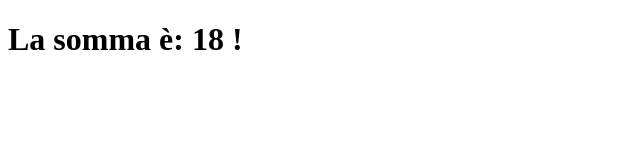
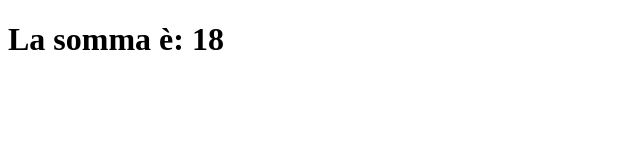
Before and after one commit to alessiobo/React-Exercices, a React (Create React App) app in the folder esercizi/: page / in a window 1280 px wide. Shown: the top 160 px of the page, without its empty margins (0-640 px from the left). Built offline with nearby package versions, Linux system fonts and the light colour scheme.

Commit message:
add function3

```diff
--- a/esercizi/src/App.js
+++ b/esercizi/src/App.js
@@ -1,10 +1,14 @@
 import React from "react";
-import { Sum } from "./Sum";
+import Sum from "./Sum";
 
-export function App() {
-  return (
-    <div>
-      <Sum numbers={[3, 6, 9]}/>
-    </div>
-  )
+class App extends React.Component {
+  render() {
+    return (
+      <div>
+        <Sum />
+      </div>
+    );
+  }
 }
+
+export default App;
--- a/esercizi/src/Sum.js
+++ b/esercizi/src/Sum.js
@@ -1,12 +1,13 @@
-//Write a Sum function component that receives a numbers prop (expected to be an array of numbers) and renders the
-//sum of all numbers in the array within a h1 tag.
+//What happens if the numbers prop of the Sum component is not set?
+ // Numbers è undfined
+
+//How can you set a default value for this prop?
 
 import React from "react";
 
-export function Sum( {numbers} ) {
-  return (
-    <div>
-      <h1>La somma è: {numbers.reduce((a,b) => a + b, 0)} ! </h1>
-    </div>
-  )
-}
+const Sum = ({ numbers = [3, 6, 9] }) => {
+  const result = numbers.reduce((a, b) => a + b, 0);
+  return <h1>La somma è: {result}</h1>;
+};
+
+export default Sum;
--- a/esercizi/src/index.js
+++ b/esercizi/src/index.js
@@ -1,6 +1,6 @@
 import React from "react";
 import ReactDOM from "react-dom/client";
-import {App} from "./App";
+import App from "./App";
 
 const root = ReactDOM.createRoot(document.getElementById("root"));
 root.render(
```
